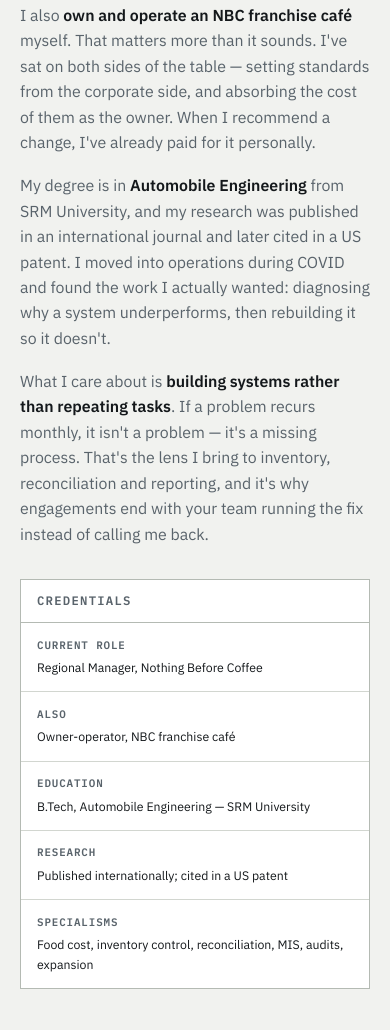
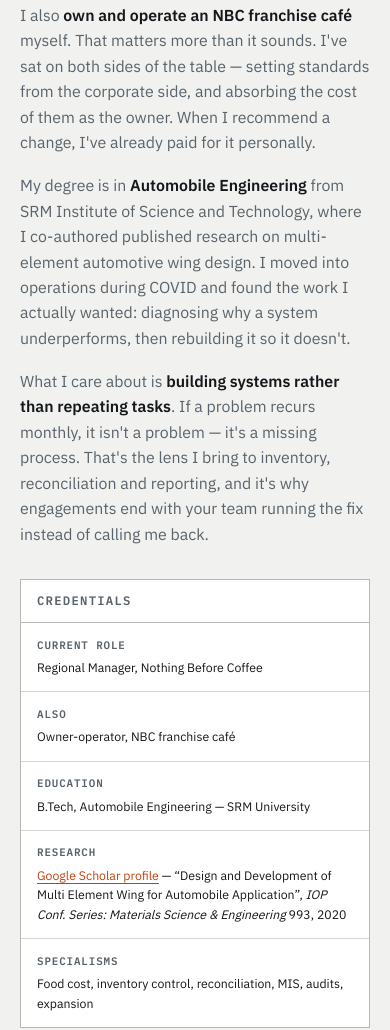
Before and after one commit to shubham838495/Shubham, a plain HTML site: page opsmechanic/index.html in a window 390 px wide. Shown: the part 5752-6782 px from the top of the page. Drawn offline with Linux system fonts and the light colour scheme.

Commit message:
Cite the published paper and link the Google Scholar profile
Replaces the unsourced research line in the credentials panel with the
actual citation and a link to the author's Scholar profile, so a reader
can verify it rather than take it on trust.

- Names the paper: "Design and Development of Multi Element Wing for
  Automobile Application", IOP Conf. Series: Materials Science &
  Engineering 993, 2020
- Links the Scholar profile (new .cred-link style for inline links in
  the credentials panel)
- Corrects the institution to SRM Institute of Science and Technology
- Drops the "cited in a US patent" claim from the about copy pending a
  patent number; it could not be verified from public sources, and an
  unverifiable claim is a liability on a page meant to win client trust

Co-Authored-By: Claude Opus 5 <noreply@anthropic.com>
Claude-Session: https://claude.ai/code/session_01Xf3jwqgg8byHmtrKN2bnHM

```diff
--- a/opsmechanic/index.html
+++ b/opsmechanic/index.html
@@ -174,7 +174,8 @@ h1 em{font-style:normal;color:var(--accent)}
 .cred li{padding:.85rem 1rem;border-bottom:1px solid var(--line);font-size:var(--step--1)}
 .cred li:last-child{border-bottom:0}
 .cred li b{display:block;font-family:var(--font-mono);font-size:.68rem;letter-spacing:.08em;text-transform:uppercase;color:var(--muted);margin-bottom:.25rem;font-weight:600}
-.ph{font-family:var(--font-mono);font-weight:600;color:var(--accent);border-bottom:1px dashed var(--accent)}
+.cred-link{color:var(--accent);text-decoration:none;border-bottom:1px solid var(--accent)}
+.cred-link:hover{background:var(--surface-2)}
 
 .contact-grid{display:grid;grid-template-columns:minmax(0,1fr) minmax(0,1.1fr);gap:clamp(2rem,5vw,4rem)}
 .contact-col{min-width:0;display:flex;flex-direction:column;gap:1.5rem}
@@ -440,7 +441,7 @@ footer > .wrap{padding-block:2.25rem;display:flex;gap:1.5rem;flex-wrap:wrap;alig
         <h2 class="h-lead" style="max-width:22ch">I trained as an engineer. Now I fix businesses instead of engines.</h2>
         <p>I'm <strong>Shubham Jain</strong>. I work as a <strong>Regional Manager at Nothing Before Coffee</strong>, where I'm responsible for sales performance, profitability and operational standards across multiple cafés and the Area Managers who run them.</p>
         <p>I also <strong>own and operate an NBC franchise café</strong> myself. That matters more than it sounds. I've sat on both sides of the table — setting standards from the corporate side, and absorbing the cost of them as the owner. When I recommend a change, I've already paid for it personally.</p>
-        <p>My degree is in <strong>Automobile Engineering</strong> from SRM University, and my research was published in an international journal and later cited in a US patent. I moved into operations during COVID and found the work I actually wanted: diagnosing why a system underperforms, then rebuilding it so it doesn't.</p>
+        <p>My degree is in <strong>Automobile Engineering</strong> from SRM Institute of Science and Technology, where I co-authored published research on multi-element automotive wing design. I moved into operations during COVID and found the work I actually wanted: diagnosing why a system underperforms, then rebuilding it so it doesn't.</p>
         <p>What I care about is <strong>building systems rather than repeating tasks</strong>. If a problem recurs monthly, it isn't a problem — it's a missing process. That's the lens I bring to inventory, reconciliation and reporting, and it's why engagements end with your team running the fix instead of calling me back.</p>
       </div>
       <div class="cred">
@@ -449,7 +450,7 @@ footer > .wrap{padding-block:2.25rem;display:flex;gap:1.5rem;flex-wrap:wrap;alig
           <li><b>Current role</b>Regional Manager, Nothing Before Coffee</li>
           <li><b>Also</b>Owner-operator, NBC franchise café</li>
           <li><b>Education</b>B.Tech, Automobile Engineering — SRM University</li>
-          <li><b>Research</b>Published internationally; cited in a US patent</li>
+          <li><b>Research</b><a class="cred-link" href="https://scholar.google.com/citations?user=fjCtHPEAAAAJ&amp;hl=en" target="_blank" rel="noopener noreferrer">Google Scholar profile</a> — &ldquo;Design and Development of Multi Element Wing for Automobile Application&rdquo;, <em>IOP Conf. Series: Materials Science &amp; Engineering</em> 993, 2020</li>
           <li><b>Specialisms</b>Food cost, inventory control, reconciliation, MIS, audits, expansion</li>
         </ul>
       </div>
```
